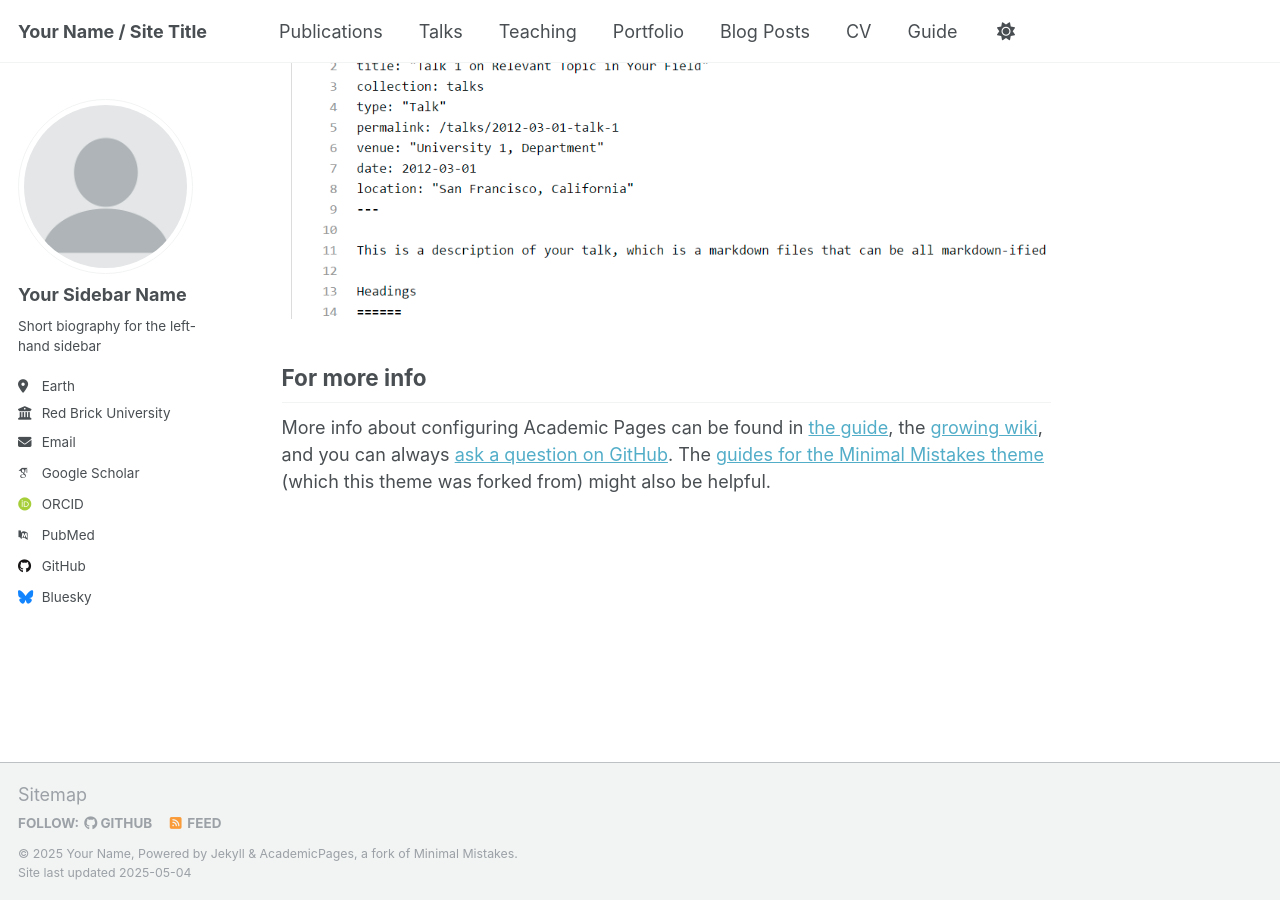
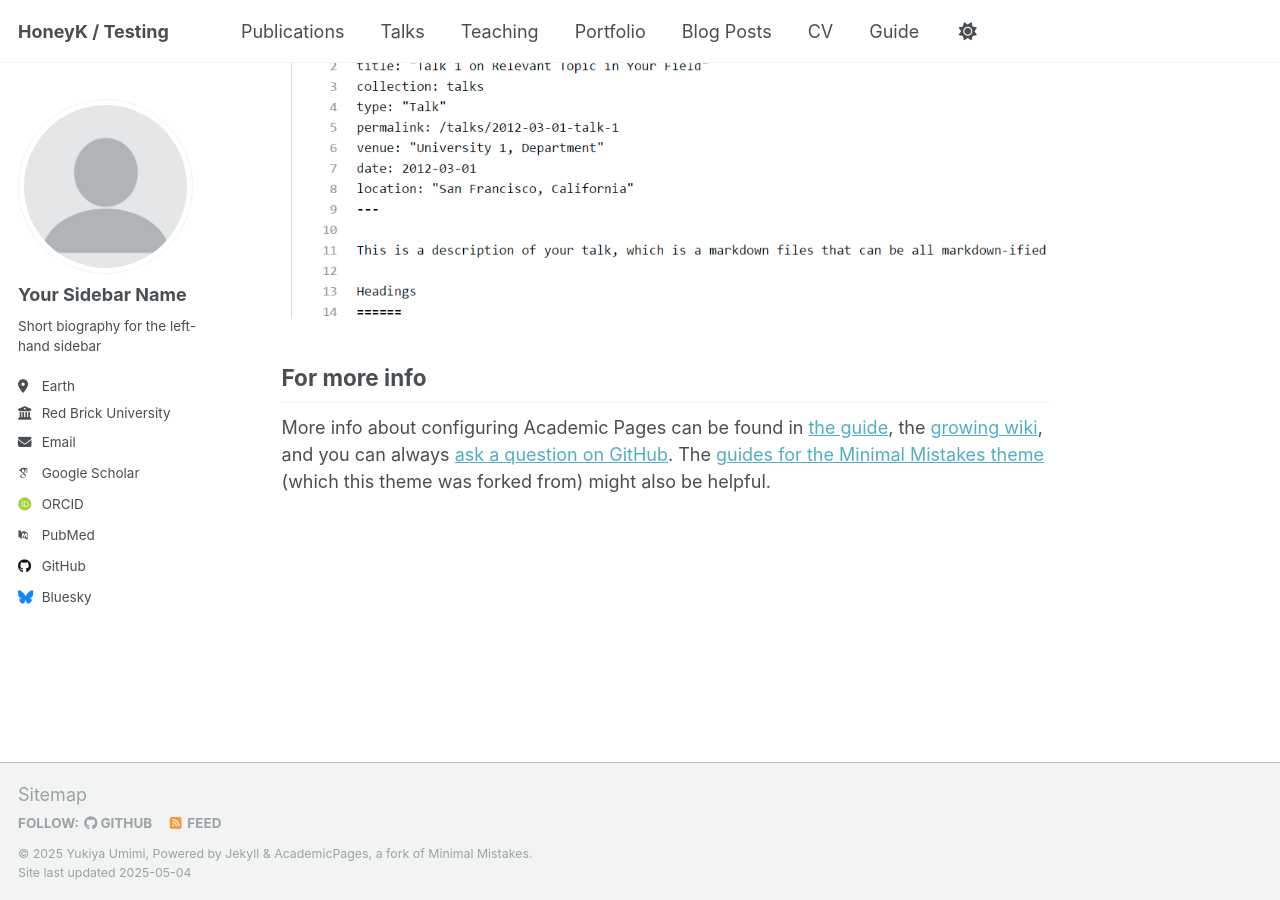
Before and after one commit to Yukiya-Umimi/honeyk.github.io, a Jekyll site: the page built from _pages/about.md, in a window 1280 px wide and 900 px high, scrolled down 2636 px. Built offline with Jekyll 4.4.1, drawn with Linux system fonts in a browser that asks for light colours; some web fonts are replaced.

Commit message:
Update _config.yml

```diff
--- a/_config.yml
+++ b/_config.yml
@@ -9,9 +9,9 @@
 # Basic Site Settings
 locale                   : "en-US"
 site_theme               : "default"
-title                    : "Your Name / Site Title"
+title                    : "HoneyK / Testing"
 title_separator          : "-"
-name                     : &name "Your Name"
+name                     : &name "Yukiya Umimi"
 description              : &description "personal description"
 url                      : https://academicpages.github.io # the base hostname & protocol for your site e.g. "https://[your GitHub username].github.io" or if you already have some other page hosted on Github then use "https://[your GitHub username].github.io/[Your Repo Name]"
 baseurl                  : "" # the subpath of your site, e.g. "/blog"
```
